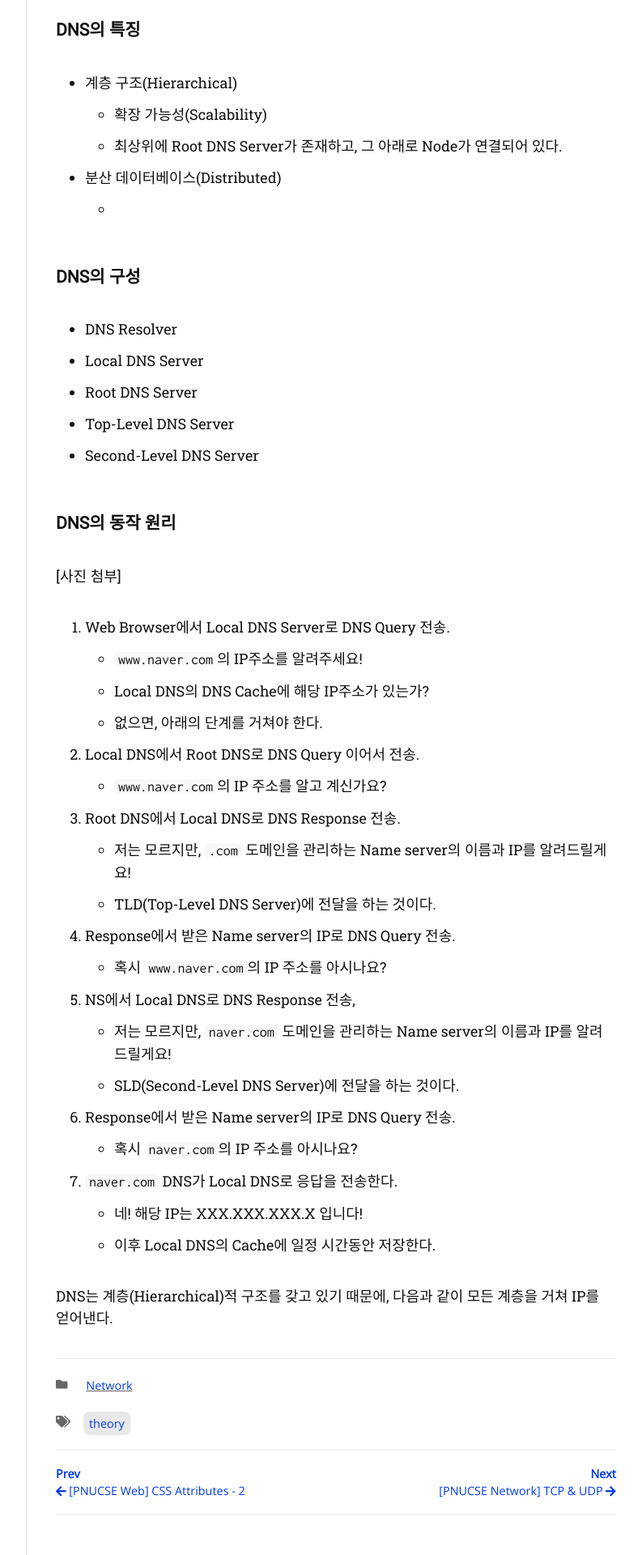
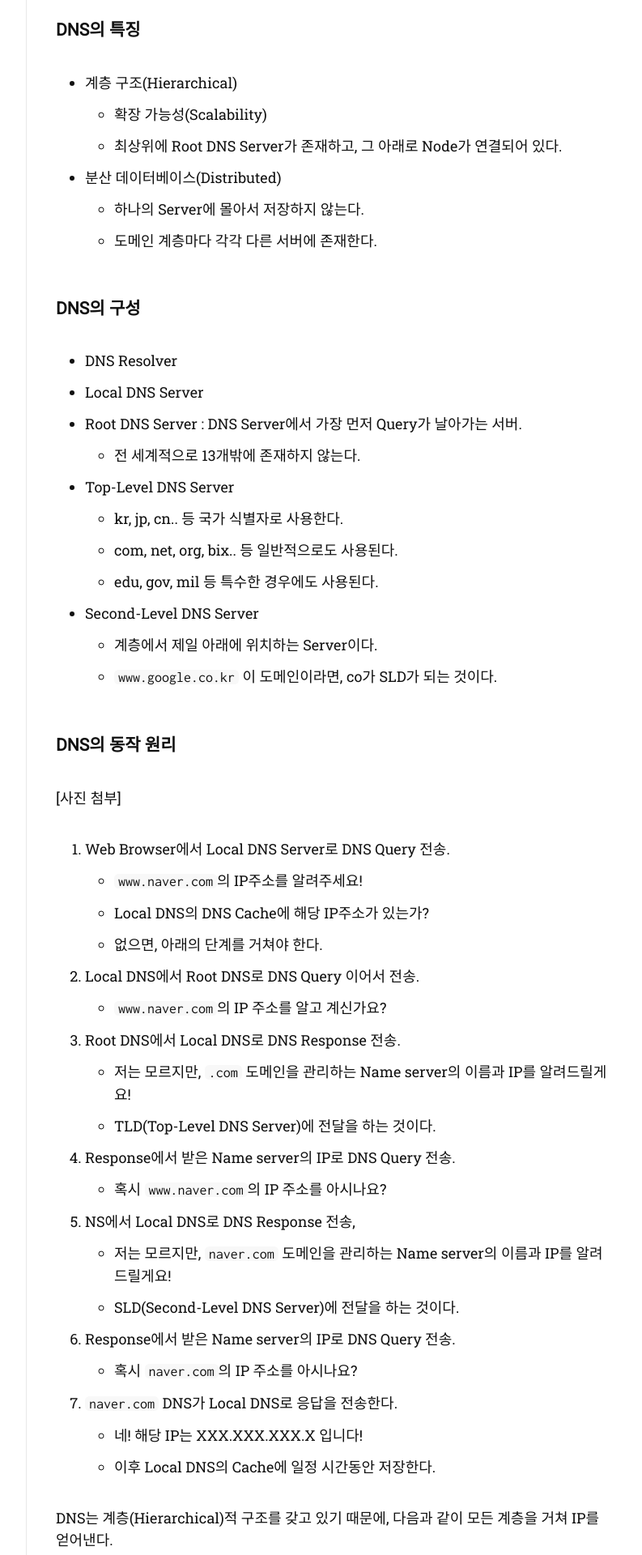
Before and after one commit to Jinseop-Sim/Jinseop-Sim.github.io, a Jekyll site: the page built from _posts/2022-10-06-DNS.md, in a window 1280 px wide. Shown: the part 697-2617 px from the top of the page at 81% size, without its empty margins (357-1150 px from the left). Built offline with Jekyll 4.4.1, drawn with Linux system fonts in a browser that asks for light colours; nearby versions of some CDN libraries; some web fonts are replaced.

Commit message:
modify post

````diff
--- a/_posts/2022-10-06-DNS.md
+++ b/_posts/2022-10-06-DNS.md
@@ -20,14 +20,21 @@ IP를 그대로 웹 주소로 사용하면, 가독성도 떨어지고 외우기
   - 확장 가능성(Scalability)
   - 최상위에 Root DNS Server가 존재하고, 그 아래로 Node가 연결되어 있다.
 - 분산 데이터베이스(Distributed)
-  -
+  - 하나의 Server에 몰아서 저장하지 않는다.
+  - 도메인 계층마다 각각 다른 서버에 존재한다.
 
 ### DNS의 구성
 - DNS Resolver
 - Local DNS Server
-- Root DNS Server
+- Root DNS Server : DNS Server에서 가장 먼저 Query가 날아가는 서버.
+  - 전 세계적으로 13개밖에 존재하지 않는다.
 - Top-Level DNS Server
+  - kr, jp, cn.. 등 국가 식별자로 사용한다.
+  - com, net, org, bix.. 등 일반적으로도 사용된다.
+  - edu, gov, mil 등 특수한 경우에도 사용된다.
 - Second-Level DNS Server
+  - 계층에서 제일 아래에 위치하는 Server이다.
+  - ```www.google.co.kr``` 이 도메인이라면, co가 SLD가 되는 것이다.
 
 ### DNS의 동작 원리
 [사진 첨부]
````
